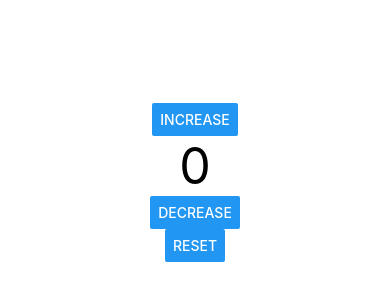
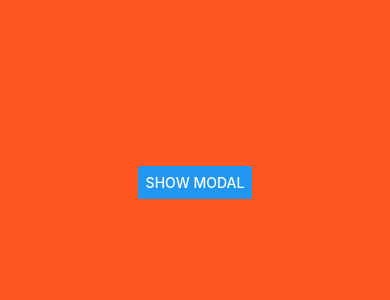
Before and after one commit to deep-t4run/ReactNativeDevelopment, a React Native app in the folder FirstApp/: screen / in a window 390 px wide. Shown: the part 240-540 px from the top of the page. Built offline with nearby package versions, Linux system fonts and the light colour scheme.

Commit message:
Learnt about Modal

```diff
--- a/FirstApp/App.tsx
+++ b/FirstApp/App.tsx
@@ -1,30 +1,24 @@
 import { useState } from "react";
-import { Button, View, Text } from "react-native";
+import { Button, View, Text, Modal } from "react-native";
 
 export default function App() {
-  const [state, setState] = useState(0);
-
-  const increaseValue = () => {
-    setState(state + 1);
-  };
-
-  const decreaseValue = () => setState(state - 1);
-
-  const resetValue = () => setState(0);
+  const [modalState, setModalState] = useState(false);
 
   return (
     <View
       style={{
-        backgroundColor: "#white",
+        backgroundColor: "#ff5722",
         flex: 1,
         justifyContent: "center",
         alignItems: "center",
       }}
     >
-      <Button title="Increase" onPress={increaseValue} />
-      <Text style={{ fontSize: 50 }}>{state}</Text>
-      <Button title="Decrease" onPress={decreaseValue} />
-      <Button title="Reset" onPress={resetValue} />
+      <Button title="Show Modal" onPress={() => setModalState(true)} />
+
+      <Modal animationType="slide" visible={modalState}>
+        <Text style={{ fontSize: 50, marginTop: 50 }}>Modal is Opened</Text>
+        <Button title="Hide Modal" onPress={() => setModalState(false)} />
+      </Modal>
     </View>
   );
 }
```
